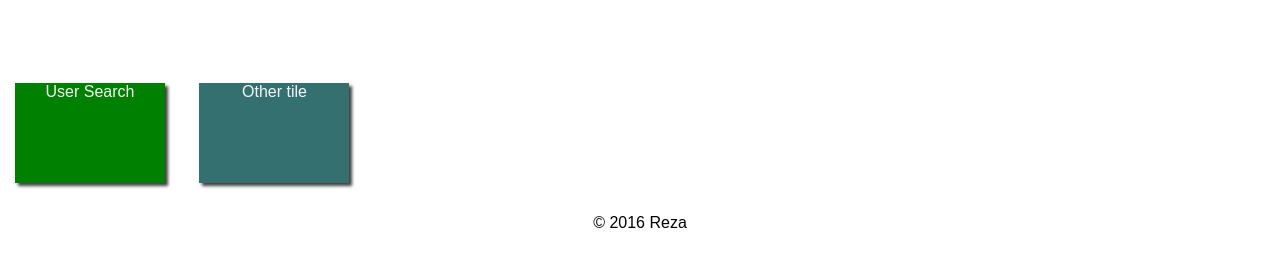
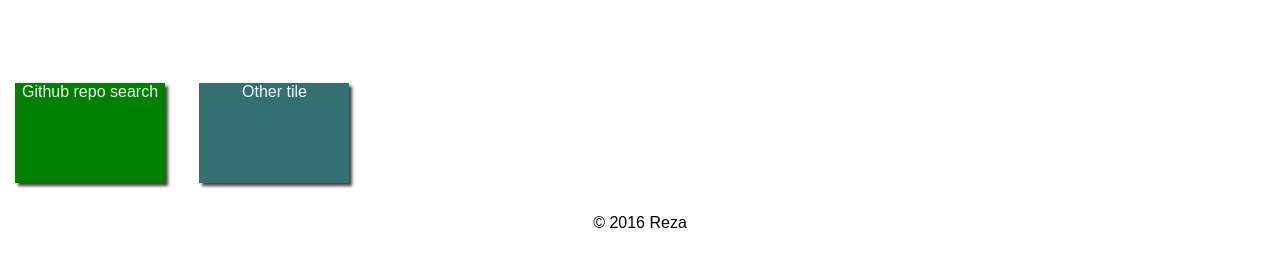
Before and after one commit to tasnim-reza/github-repo-search, a website: page src/index.html at #/home in a window 1280 px wide. Shown: the part 82-348 px from the top of the page. Drawn offline with nearby package versions, Linux system fonts and the light colour scheme; some packages are replaced by stand-ins of ours.

Commit message:
add gitignore and update readme

```diff
--- a/src/app/layout/shell.html
+++ b/src/app/layout/shell.html
@@ -1,6 +1,6 @@
 <div class="tile">
     <a href="#/github-user-search" class="user">
-        User Search
+        Github repo search
     </a>
 </div>
 
```
Also changed, not shown: README.md, 1 other file.
